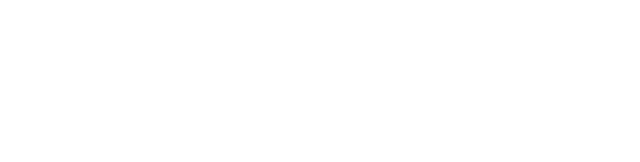
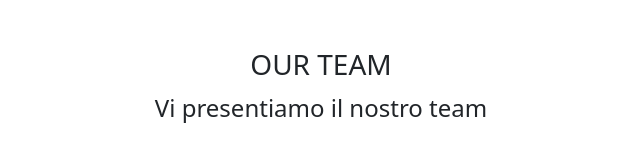
Before and after one commit to Ale-1407/js-our-team, a plain HTML site: page index.html in a window 1280 px wide. Shown: the whole page, without its empty margins (319-959 px from the left). Drawn offline with nearby package versions, Linux system fonts and the light colour scheme.

```diff
--- a/index.html
+++ b/index.html
@@ -9,6 +9,14 @@
     <link rel="stylesheet" href="./css/style.css">
 </head>
 <body>
+    <header>
+        <div class="text-center pt-5">
+            <h3>OUR TEAM</h3>
+            <p class="fs-4">Vi presentiamo il nostro team</p>
+        </div>
+    </header>
+
+
 
     <script src="./js/main.js"></script>
     <script src="https://cdn.jsdelivr.net/npm/bootstrap@5.2.2/dist/js/bootstrap.bundle.min.js"></script>
```
Also changed, not shown: img/angela-caroll-chief-editor.jpg (added), img/angela-lopez-social-media-manager.jpg (added), img/barbara-ramos-graphic-designer.jpg (added), img/scott-estrada-developer.jpg (added), img/walter-gordon-office-manager.jpg (added), img/wayne-barnett-founder-ceo.jpg (added), js/main.js (line endings or trailing spaces).
